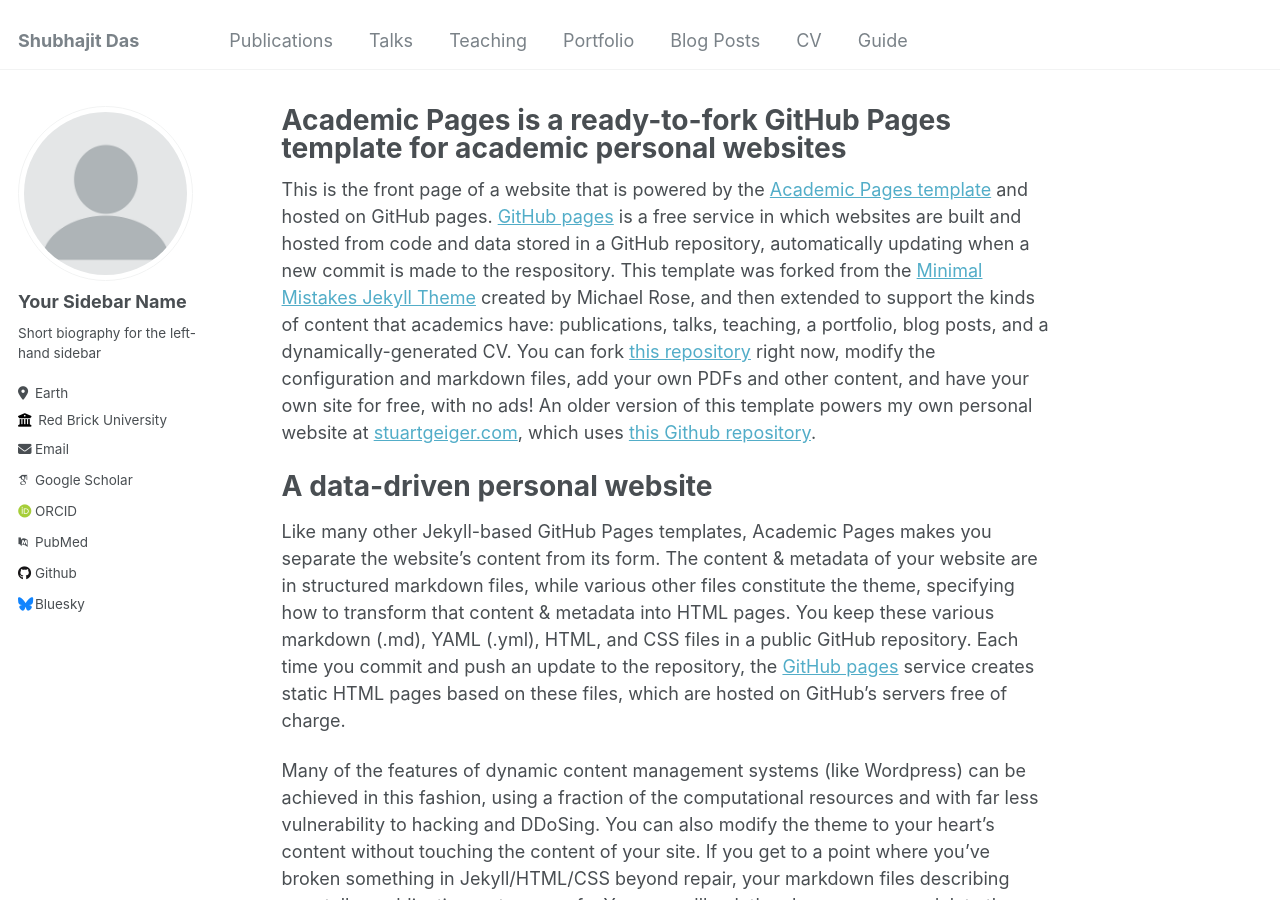
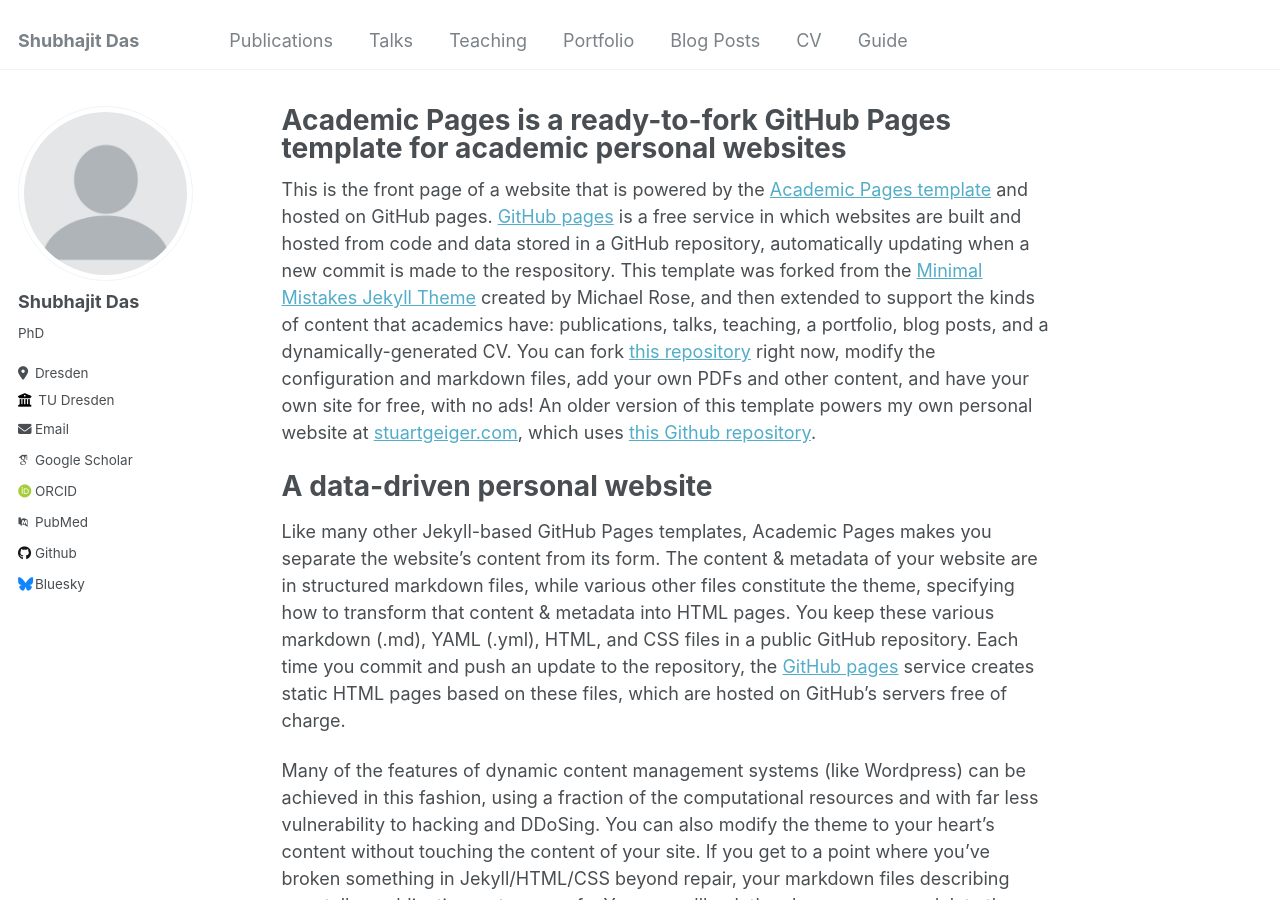
Before and after one commit to dosshubha/dosshubha.github.io, a Jekyll site: the page built from _pages/about.md, in a window 1280 px wide and 900 px high. Built offline with Jekyll 4.4.1, drawn with Linux system fonts in a browser that asks for light colours; some web fonts are replaced.

Commit message:
Update _config.yml

```diff
--- a/_config.yml
+++ b/_config.yml
@@ -11,8 +11,8 @@ locale                   : "en-US"
 title                    : "Shubhajit Das"
 title_separator          : "-"
 name                     : &name "Your Name"
-description              : &description "personal description"
-url                      : https://academicpages.github.io # the base hostname & protocol for your site e.g. "https://mmistakes.github.io"
+description              : &description "Academic webpage of Dr. Shubhajit Das"
+url                      : https://dosshubha.github.io # the base hostname & protocol for your site e.g. "https://mmistakes.github.io"
 baseurl                  : "" # the subpath of your site, e.g. "/blog"
 repository               : "academicpages/academicpages.github.io"
 
@@ -22,13 +22,13 @@ repository               : "academicpages/academicpages.github.io"
 author:
   # Biographic information
   avatar           : "profile.png"
-  name             : "Your Sidebar Name"
+  name             : "Shubhajit Das"
   pronouns         : # example: "she/her"
-  bio              : "Short biography for the left-hand sidebar"
-  location         : "Earth"
-  employer         : "Red Brick University"
+  bio              : "PhD"
+  location         : "Dresden"
+  employer         : "TU Dresden"
   uri              : # URL
-  email            : "none@example.org"
+  email            : "shubhajit.das@tu-dresden.de"
 
   # Academic websites
   arxiv            : # URL - Update with the correct link to your profile
```
